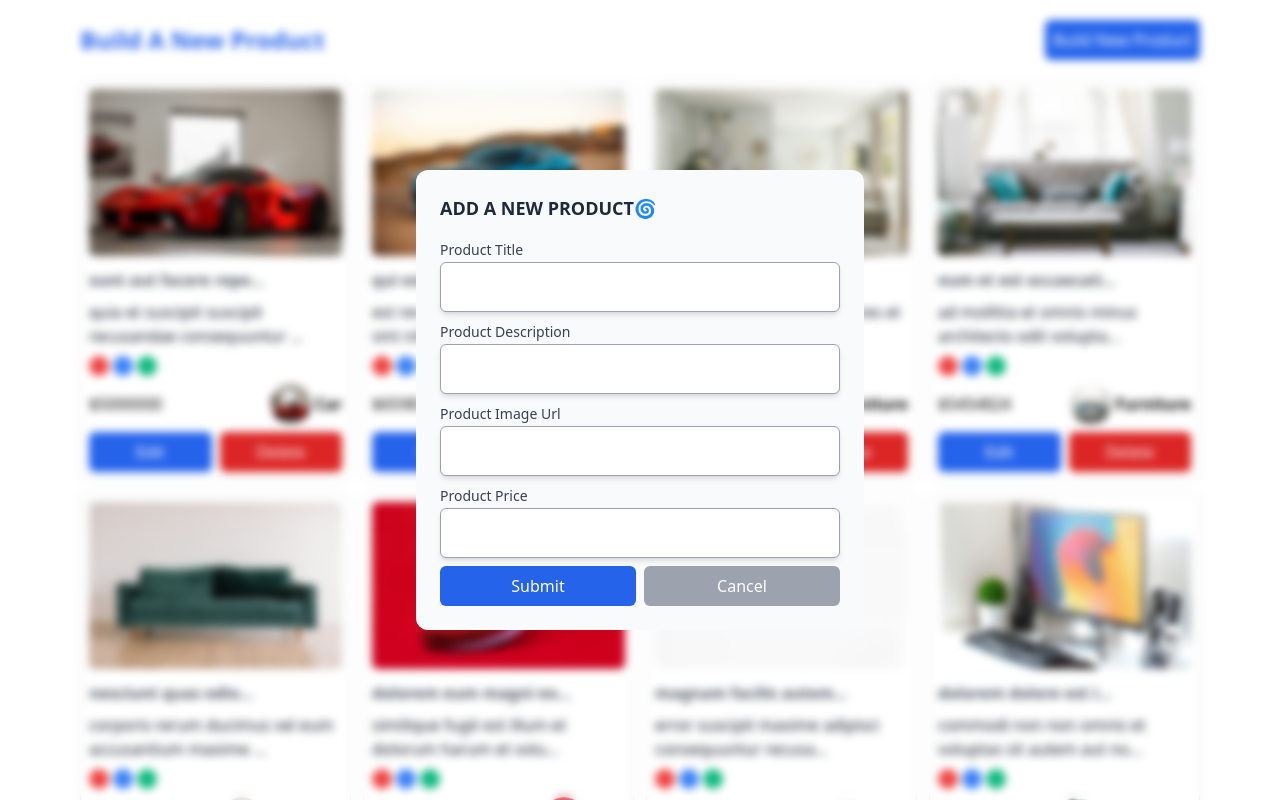
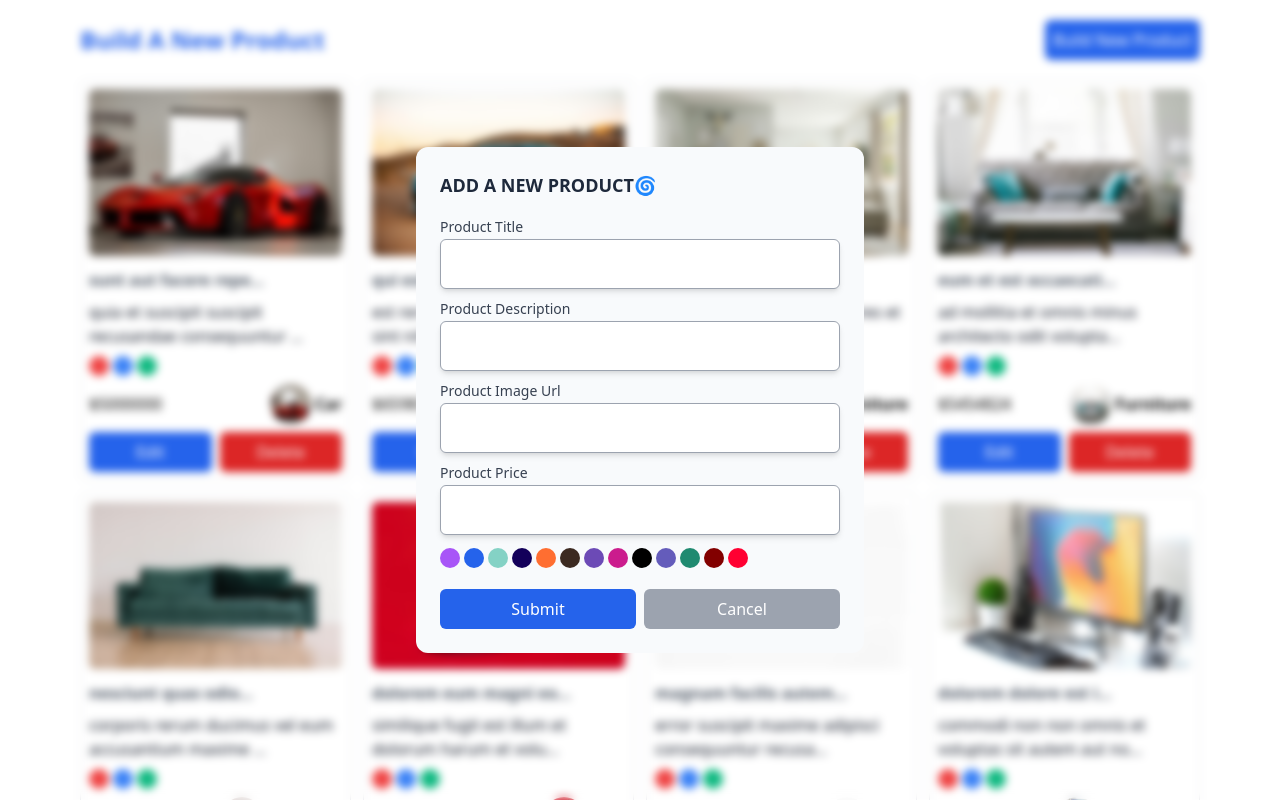
Before and after one commit to abdallahawad3/Product-Builder, a React (Vite) app: page / in a window 1280 px wide. Both pictures are taken after a click on the button "Build New Product". Shown: the top 800 px of the page. Built offline with nearby package versions, Linux system fonts and the light colour scheme.

Commit message:
Finish all colors ✅

```diff
--- a/src/App.tsx
+++ b/src/App.tsx
@@ -1,5 +1,5 @@
 import ProductCard from "./components/ProductCard";
-import { ProductList, formInputList } from "./data";
+import { ProductList, colors, formInputList } from "./data";
 import MyButton from "./components/ui/MyButton";
 import Modal from "./components/ui/Modal";
 import { useState, type ChangeEvent, type FormEvent } from "react";
@@ -7,6 +7,8 @@ import MyInput from "./components/ui/MyInput";
 import type { IProduct } from "./interfaces";
 import { inputsValidation } from "./validation/inputValidation";
 import ErrorMessage from "./components/ErrorMessage";
+import Circle from "./components/Circle";
+import { XCircleIcon } from "@heroicons/react/16/solid";
 
 const App = () => {
   const defaultProductObj = {
@@ -29,7 +31,7 @@ const App = () => {
     imageURL: "",
     price: "",
   });
-
+  const [selectedColor, setSelectedColor] = useState<string[]>([]);
   //** 🚀 Handler 🚀 */
   function open() {
     setIsOpen(true);
@@ -60,6 +62,7 @@ const App = () => {
 
   const onClose = () => {
     setProduct(defaultProductObj);
+    setSelectedColor([]);
     close();
   };
 
@@ -91,16 +94,62 @@ const App = () => {
     );
   });
 
+  const renderColors = colors.map((color) => {
+    return (
+      <Circle
+        color={color}
+        key={color}
+        onClick={() => {
+          if (selectedColor.includes(color)) {
+            setSelectedColor((prev) => prev.filter((item) => item !== color));
+            return;
+          }
+          setSelectedColor((prev) => [...prev, color]);
+        }}
+      />
+    );
+  });
+
   return (
     <main className="container">
       <Modal close={close} isOpen={isOpen} modalTitle={"Add A New Product"}>
         <form className="space-y-2" onSubmit={onSubmitHandler}>
           {renderInputs}
+
+          <div className="flex items-center justify-start space-x-1 py-[5px]">
+            {renderColors}
+          </div>
+          <div className="flex items-center gap-2 flex-wrap text-white">
+            {selectedColor.map((ele) => {
+              return (
+                <span
+                  key={ele}
+                  className="py-1 px-1 rounded-md flex items-center gap-1"
+                  style={{ background: ele }}
+                >
+                  {ele}
+                  <XCircleIcon
+                    style={{
+                      width: "20px",
+                      background: ele,
+                      cursor: "pointer",
+                    }}
+                    onClick={() => {
+                      setSelectedColor((prev) =>
+                        prev.filter((item) => item !== ele)
+                      );
+                    }}
+                  />
+                </span>
+              );
+            })}
+          </div>
           <div className="flex space-x-2">
             <MyButton className="bg-blue-600 hover:bg-blue-700">
               Submit
             </MyButton>
             <MyButton
+              type="button"
               onClick={onClose}
               className="bg-gray-400 hover:bg-gray-500"
             >
--- /dev/null
+++ b/src/components/Circle.tsx
@@ -0,0 +1,17 @@
+import type { HTMLAttributes } from "react";
+
+interface IProps extends HTMLAttributes<HTMLSpanElement> {
+  color: string;
+}
+
+const Circle = ({ color, ...rest }: IProps) => {
+  return (
+    <span
+      className={`h-5 w-5 rounded-full block cursor-pointer `}
+      style={{ background: color }}
+      {...rest}
+    />
+  );
+};
+
+export default Circle;
--- a/src/components/ui/Modal.tsx
+++ b/src/components/ui/Modal.tsx
@@ -41,7 +41,6 @@ const Modal = ({ close, isOpen, modalTitle, children }: IProps) => {
                   >
                     {modalTitle}🌀
                   </DialogTitle>
-
                   <div className="mt-4">{children}</div>
                 </DialogPanel>
               </TransitionChild>
--- a/src/data/index.ts
+++ b/src/data/index.ts
@@ -178,21 +178,21 @@ export const formInputList:IInputs[] = [
 ]
 
 
-// export const colors = [
-//   "#A855F7",
-//   "#2563EB",
-//   "#84D2C5",
-//   "#13005A",
-//   "#FF6E31",
-//   "#3C2A21",
-//   "#6C4AB6",
-//   "#CB1C8D",
-//   "#000000",
-//   "#645CBB",
-//   "#1F8A70",
-//   "#820000",
-//   "#FF0032",
-// ]
+export const colors: string[] = [
+  "#A855F7",
+  "#2563EB",
+  "#84D2C5",
+  "#13005A",
+  "#FF6E31",
+  "#3C2A21",
+  "#6C4AB6",
+  "#CB1C8D",
+  "#000000",
+  "#645CBB",
+  "#1F8A70",
+  "#820000",
+  "#FF0032",
+]
 
 
 // export const Category:ICategory[] = [
```
